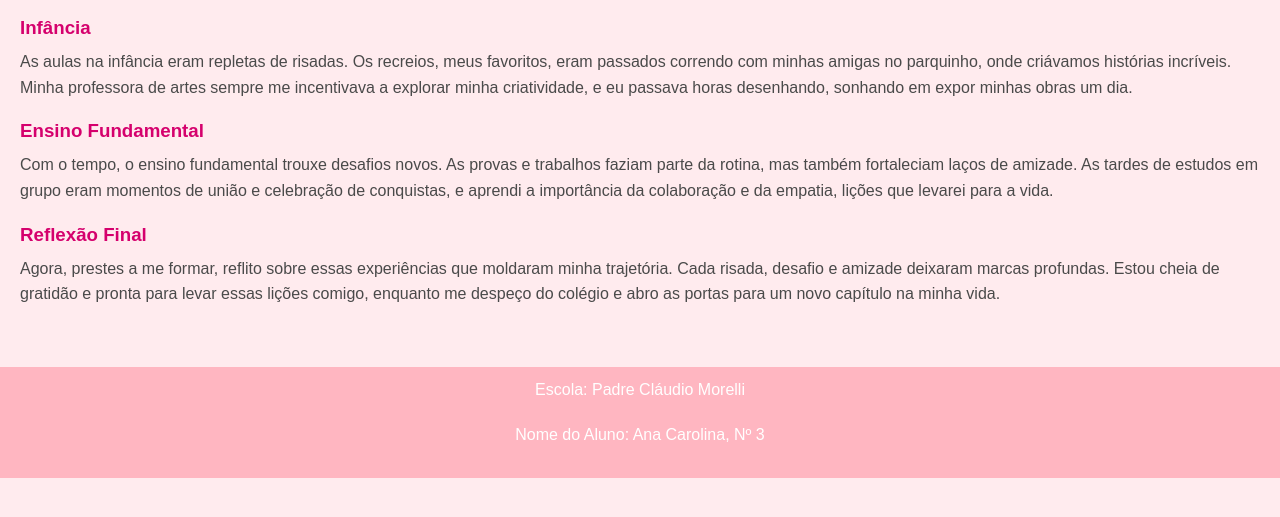
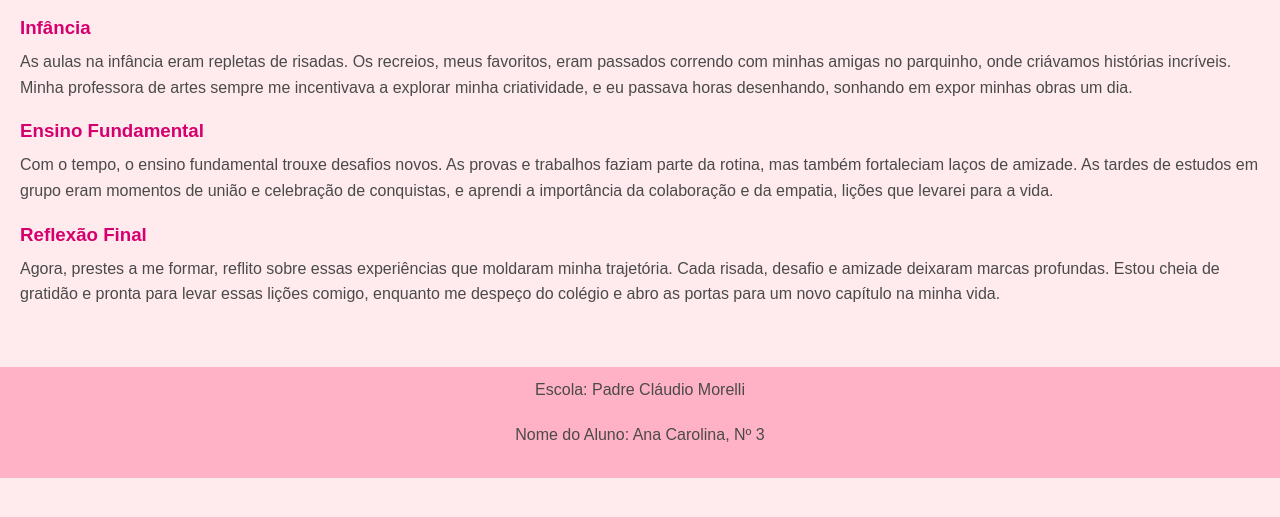
Before and after one commit to michettibyte/memorias-escolares, a plain HTML site: page index.html in a window 1280 px wide. Shown: the part 217-734 px from the top of the page. Drawn offline with Linux system fonts and the light colour scheme.

Commit message:
Update style.css

```diff
--- a/style.css
+++ b/style.css
@@ -65,8 +65,8 @@ p {
 }
 
 footer {
-    background-color: #FFB6C1; /* Rosa claro */
-    color: white;
+    background-color: #FFB2C6; /* Rosa claro mais suave */
+    color: #4A4A4A; /* Texto escuro para boa legibilidade */
     text-align: center;
     padding: 10px;
     margin-top: 20px;
```
